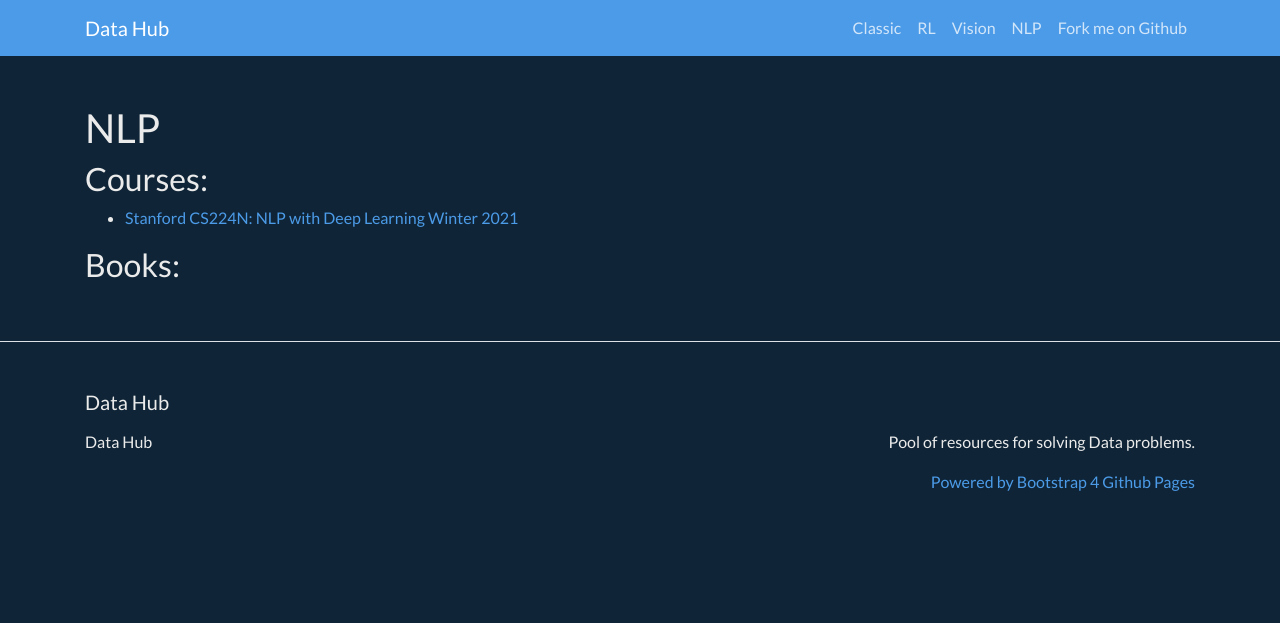
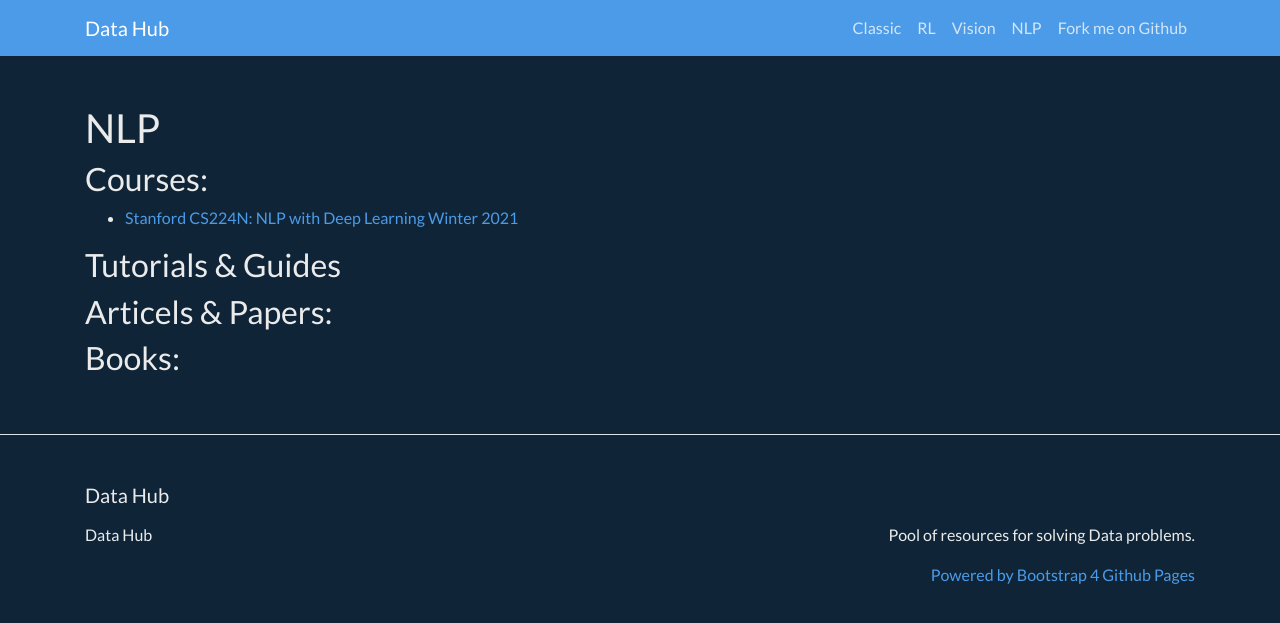
Before and after one commit to RoiPeleg/Data-Hub, a Jekyll site: the page built from NLP.md, in a window 1280 px wide. Shown: the top 623 px of the page. Built offline with Jekyll 4.4.1, drawn with Linux system fonts in a browser that asks for light colours.

Commit message:
Update NLP.md

```diff
--- a/NLP.md
+++ b/NLP.md
@@ -7,4 +7,8 @@ permalink: /Data-Hub/NLP
 ## Courses:
 * [Stanford CS224N: NLP with Deep Learning Winter 2021](https://www.youtube.com/watch?v=rmVRLeJRkl4&list=PLoROMvodv4rOSH4v6133s9LFPRHjEmbmJ&ab_channel=StanfordOnline)
 
+## Tutorials & Guides
+
+## Articels & Papers:
+
 ## Books:
```
